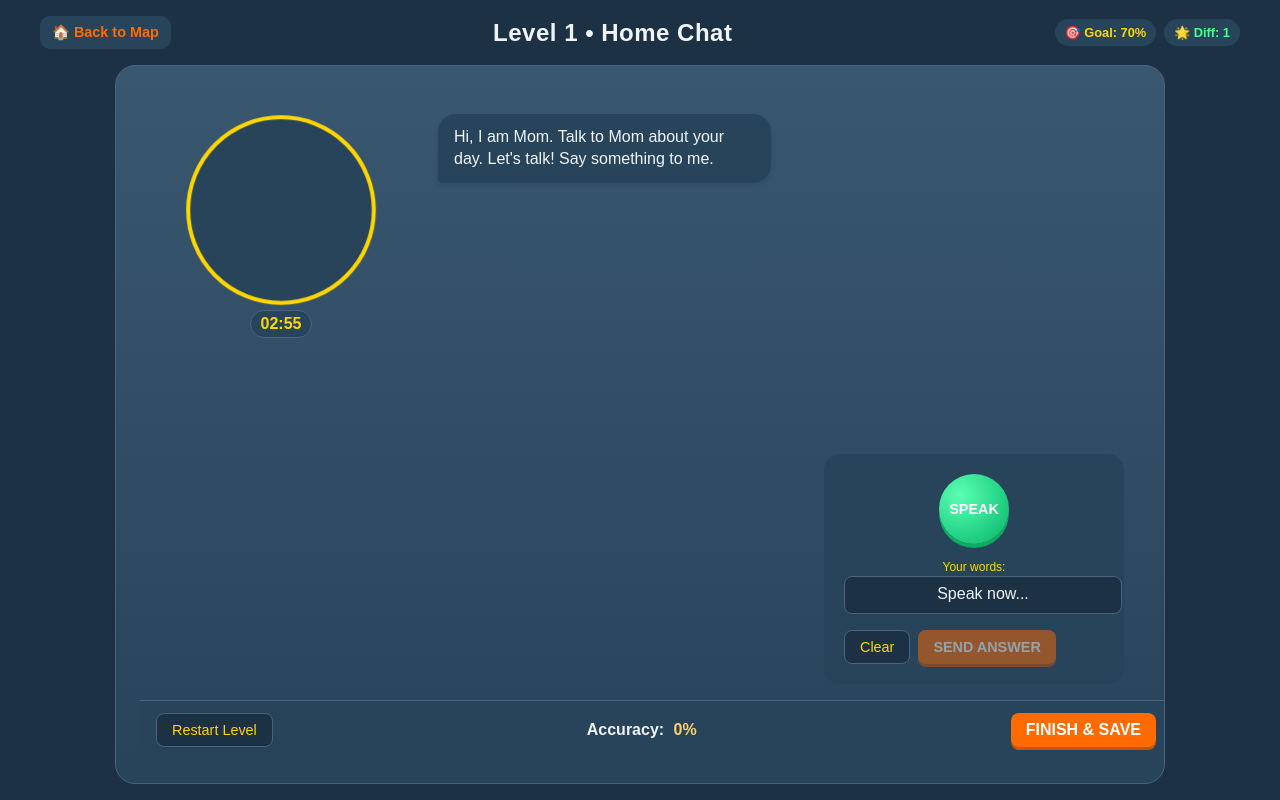
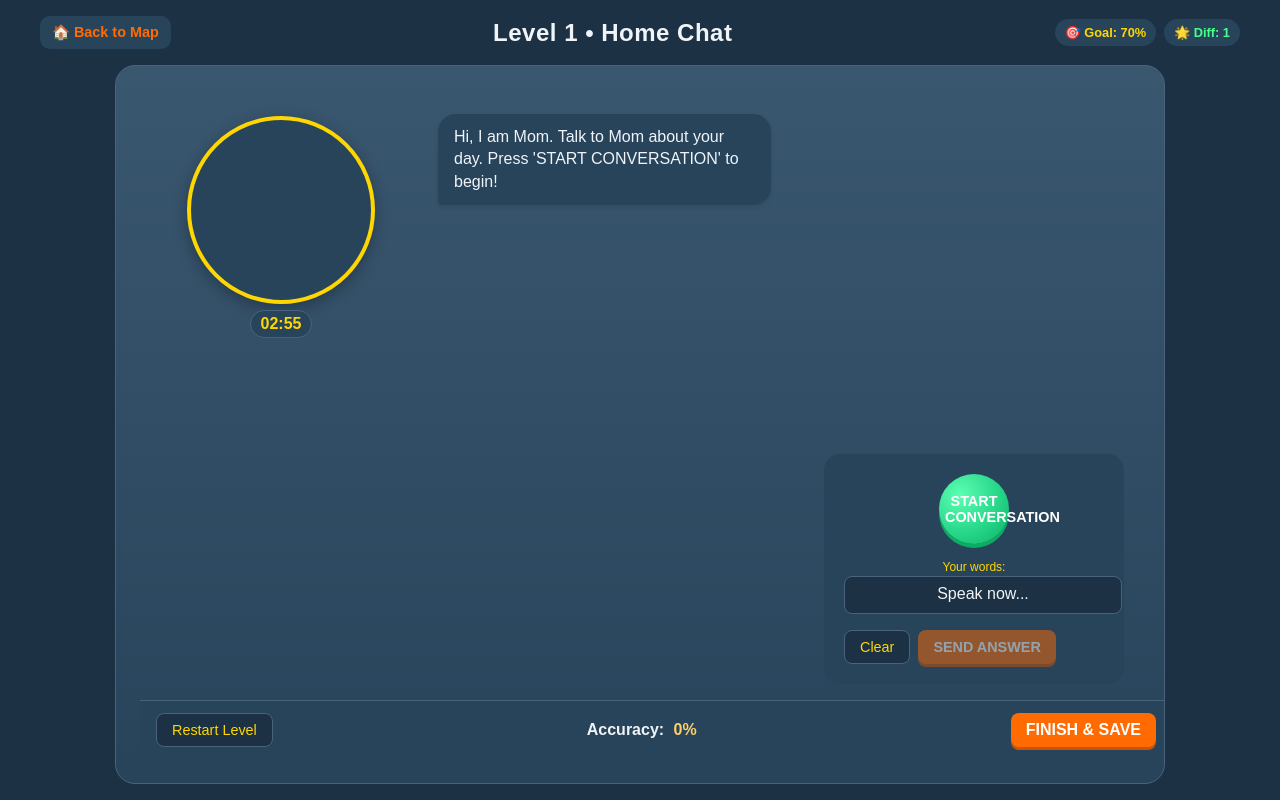
Before and after one commit to kesavan272006/speakzy, a React (Vite) app: page /levels/1 in a window 1280 px wide. Built offline with nearby package versions, Linux system fonts and the light colour scheme; no server answers; the database is empty; sample sign-in values are in the browser's storage; grey boxes are pictures that could not be loaded.

Commit message:
small minor changes

```diff
--- a/src/pages/LevelPage.jsx
+++ b/src/pages/LevelPage.jsx
@@ -34,8 +34,8 @@ export default function LevelPage({ fixedLevelId, videoSrc }){
     const [running, setRunning] = useState(false);
     const [talking, setTalking] = useState(false);
     const [correctionTip, setCorrectionTip] = useState(null);
+    const [isAwaitingStart, setIsAwaitingStart] = useState(true);
     const npcGender = useMemo(() => inferGender(level.npc.name), [level.npc.name]);
-
 
     useEffect(()=>{
         const un=onAuthStateChanged(auth,async (u)=>{
@@ -58,14 +58,16 @@ export default function LevelPage({ fixedLevelId, videoSrc }){
         setSeconds(180);
         setRunning(false);
         setCorrectionTip(null);
+        setIsAwaitingStart(true);
     },[level]);
 
     useEffect(()=>{
-        if (chat.length === 0) {
-            startRoleplay();
+        if (isAwaitingStart) {
+            const greeting = `Hi, I am ${level.npc.name}. ${level.setting}. Press 'START CONVERSATION' to begin!`;
+            setChat([{role:'npc',text:greeting}]);
+            setRunning(true);
         }
-    },[level]);
-
+    }, [isAwaitingStart, level]);
 
     function handleResult(text){
         setTranscript(text);
@@ -76,20 +78,30 @@ export default function LevelPage({ fixedLevelId, videoSrc }){
             sttStop();
             return;
         }
+
+        if(isAwaitingStart) {
+            const greeting = chat[0]?.text || `Hello! Let's start.`;
+
+            ttsSpeak(greeting,{rate:0.95,pitch:1, gender: npcGender});
+
+            setTimeout(() => {
+                ttsStop();
+                setTranscript('');
+                sttStart(handleResult, () => {});
+                setIsAwaitingStart(false);
+            }, 1500);
+            return;
+        }
+
         ttsStop();
         setTranscript('');
-        sttStart(handleResult, ()=>{ /* onEnd handler */ });
+        sttStart(handleResult, ()=>{});
     }
 
 
     async function startRoleplay(){
         setRunning(true);
         setSending(true);
-
-        const greeting = `Hi, I am ${level.npc.name}. ${level.setting}. Let's talk! Say something to me.`;
-        setChat([{role:'npc',text:greeting}])
-
-        ttsSpeak(greeting,{rate:0.95,pitch:1, gender: npcGender});
         setSending(false);
     }
 
@@ -104,7 +116,6 @@ export default function LevelPage({ fixedLevelId, videoSrc }){
         setCorrectionTip(null);
 
         sttStop();
-
 
         try{
             const promptConfig = generateNpcPrompt(level, transcript, currentScore.mistakes, chat, userData);
@@ -212,15 +223,15 @@ export default function LevelPage({ fixedLevelId, videoSrc }){
 
                         <div className="mic-box">
                             <button className={`mic-btn ${sttActive()?'rec':'listen'}`} onClick={toggleMic}>
-                                {sttActive()? 'STOP LISTENING':'SPEAK'}
+                                {sttActive()? 'STOP LISTENING': (isAwaitingStart ? 'START CONVERSATION' : 'SPEAK')}
                             </button>
                             <div className="transcript-container">
                                 <span className="transcript-label">Your words:</span>
-                                <div className="transcript-text">{transcript || "Speak now..."}</div>
+                                <div className="transcript-text">{transcript || (sttActive() ? "Listening closely..." : "Speak now...")}</div>
                             </div>
                             <div className="action-buttons">
                                 <button className="secondary" onClick={()=>{ttsStop();setTranscript('')}}>Clear</button>
-                                <button className="primary" disabled={sending||!transcript.trim()||sttActive()} onClick={sendToNpc}>
+                                <button className="primary" disabled={sending||!transcript.trim()||sttActive()||isAwaitingStart} onClick={sendToNpc}>
                                     {sending?'SENDING...':'SEND ANSWER'}
                                 </button>
                             </div>
@@ -229,7 +240,7 @@ export default function LevelPage({ fixedLevelId, videoSrc }){
                 </div>
 
                 <div className="footer">
-                    <button className="secondary" onClick={()=>{ttsStop();setTranscript('');setChat([]);startRoleplay()}}>Restart Level</button>
+                    <button className="secondary" onClick={()=>{ttsStop();setTranscript('');setChat([]);setIsAwaitingStart(true);}}>Restart Level</button>
                     <div className="current-score-display">
                         Accuracy: <span className="score-percent" style={{color: score.percent >= level.goal ? '#47ff8a' : '#ffd166'}}>{score.percent}%</span>
                     </div>
```
